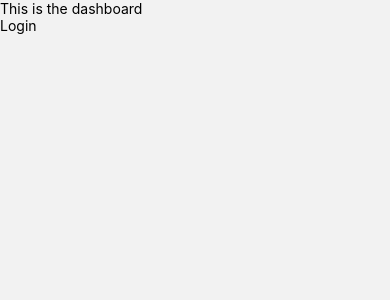
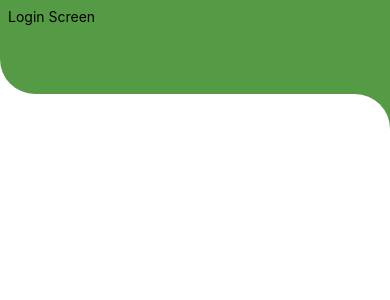
Before and after one commit to RayLim98/Chef-Note-Book, a React Native app: screen /DashBoard in a window 390 px wide. Shown: the top 300 px of the page. Built offline with nearby package versions, Linux system fonts and the light colour scheme.

Commit message:
login screen UI done

```diff
--- /dev/null
+++ b/custom.d.ts
@@ -0,0 +1,4 @@
+declare module "*.jpg";
+declare module "*.png";
+declare module "*.jpeg";
+declare module "*.gif";
--- /dev/null
+++ b/src/components/buttons/roundedButton/OvalButton.tsx
@@ -0,0 +1,57 @@
+import React, { CSSProperties, FC, ReactNode } from 'react'
+import {
+    Text,
+    TouchableOpacity,
+    StyleSheet,
+    ViewStyle,
+} from 'react-native'
+interface Props {
+    children: ReactNode
+    style?: ViewStyle
+    onPress: ()=> void
+}
+
+const OvalButton: FC<Props> = ({children, style, onPress}) => {
+    return (
+        <TouchableOpacity
+            onPress={onPress}
+            style = {[styles.mainContainer, styles.shadow, style]}
+        >
+            <Text
+                style = {styles.text}
+            >
+                {children}
+            </Text>
+        </TouchableOpacity>
+
+    )
+}
+
+export default OvalButton
+
+const styles = StyleSheet.create({
+   mainContainer: {
+        height: 40,
+        width: 125,
+        borderRadius: 24,
+        backgroundColor: '#559B45',
+   },
+   text: {
+        flex:1,
+        fontSize: 18,
+        fontWeight: 'bold',
+        textAlign: 'center',
+        textAlignVertical: 'center'
+   },
+   shadow: {
+        shadowColor: "#000",
+        shadowOffset: {
+            width: 0,
+            height: 1,
+        },
+        shadowOpacity: 0.22,
+        shadowRadius: 2.22,
+
+        elevation: 3,
+   }
+})
--- a/src/components/inputFields/GenericInputField.tsx
+++ b/src/components/inputFields/GenericInputField.tsx
@@ -1,11 +1,13 @@
-import React, {useState} from 'react'
+import React from 'react'
 import {
     View,
     TextInput,
     StyleSheet,
     Text,
+    Dimensions,
 } from 'react-native'
 
+const w = Dimensions.get("window").width
 
 interface Props {
     value: string
@@ -13,6 +15,7 @@
     hidden?: boolean
     onChangeText: (text: string) => void
 }
+
 const GenericInputField: React.FC<Props> = ({value, name,hidden, onChangeText}) => {
     const isPassword = hidden || false
 
@@ -38,8 +41,8 @@
 
 const styles = StyleSheet.create({
     mainContainer: {
-        width: '70%',
         marginVertical: 8,
+        width: w * 0.7
     },
     textContainer: {
 
--- a/src/screens/DashBoard.tsx
+++ b/src/screens/DashBoard.tsx
@@ -5,6 +5,7 @@
     TouchableOpacity,
     ScrollView,
 } from 'react-native'
+import MainContainer from '../components/containers/MainContainer'
 
 interface Props {
     navigation?: any
@@ -12,18 +13,11 @@
 
 const DashBoard = (props: Props) => {
     return (
-        <View style = {{flex: 1}}>
-            <ScrollView style = {{flex: 1}}>
-                <Text>
-                    This is the dashboard
-                </Text>
-                <TouchableOpacity onPress={()=> props.navigation.navigate("Login")}>
-                    <Text>
-                        Login
-                    </Text>
-                </TouchableOpacity>
-            </ScrollView>
-        </View>
+        <MainContainer>
+            <View>
+
+            </View>
+        </MainContainer>
     )
 }
 
--- a/src/screens/Login.tsx
+++ b/src/screens/Login.tsx
@@ -1,13 +1,12 @@
 import React, {useEffect, useState} from 'react'
 import {
     View,
-    Text,
-    TouchableOpacity,
+    Image,
 } from 'react-native'
-import BotLeftCurvedContainer from '../components/containers/BotLeftCurvedContainer'
-import TopRightCurvedContainer from '../components/containers/TopRightCurvedContainer'
+import chef_icon from '../assets/chef.png';
 import MainContainer from '../components/containers/MainContainer'
 import GenericInputField from '../components/inputFields/GenericInputField'
+import OvalButton from '../components/buttons/roundedButton/OvalButton'
 
 interface props {
     navigation: any
@@ -31,11 +30,15 @@
     const handlePassword = (text: string) => {
        setCredientials({...credentials, password: text})
     }
+    const handleSubmit = () => {
+        navigation.navigate('DashBoard')
+        console.log("Pressed!")
+    }
 
     console.log('>>>', credentials)
     return (
         <MainContainer>
-            <View style = {{flex: 1, alignItems: 'center',justifyContent: 'center',}}>
+            <View style = {{alignSelf: 'center', flex: 3, justifyContent: 'center',}}>
                 <GenericInputField
                     name = {'User Name'}
                     value= {credentials.userName}
@@ -43,12 +46,21 @@
                 />
                 <GenericInputField
                     name = {'Password'}
-                    value= {credentials.userName}
+                    value= {credentials.password}
                     onChangeText={handlePassword}
+                    hidden
                 />
+                <OvalButton
+                    onPress={handleSubmit}
+                    style = {{alignSelf: 'flex-end'}}
+                >
+                    Confirm
+                </OvalButton>
             </View>
-            <View style = {{flex: 1, alignItems: 'center'}}>
-            </View>
+            <Image
+                style = {{flex: 1, resizeMode: 'contain', alignSelf: 'center'}}
+                source={chef_icon}
+            />
         </MainContainer>
     )
 }
```
Also changed, not shown: src/assets/chef.png (added).
